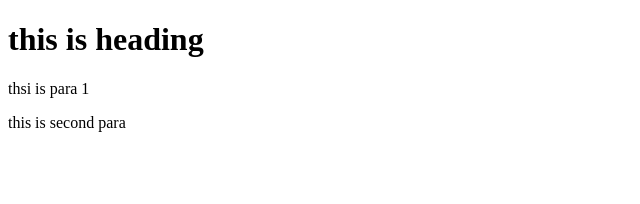
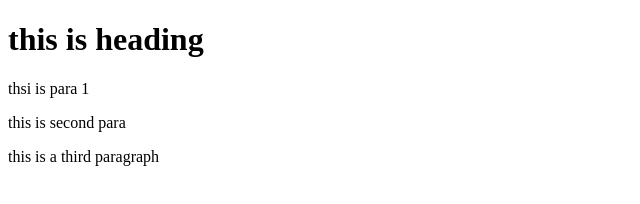
Before and after one commit to harshsingh124/harshsingh124, a website: page index.html in a window 1280 px wide. Shown: the whole page, without its empty margins (0-640 px from the left). Drawn offline with Linux system fonts and the light colour scheme.

Commit message:
fourth commit

```diff
--- a/index.html
+++ b/index.html
@@ -10,5 +10,6 @@
     <h1>this is heading</h1>
     <p>thsi is para 1</p>
     <p>this is second para</p>
+    <p>this is a third paragraph</p>
 </body>
 </html>
```
Also changed, not shown: package.json (added, +24 -0 lines), 2 other files.
